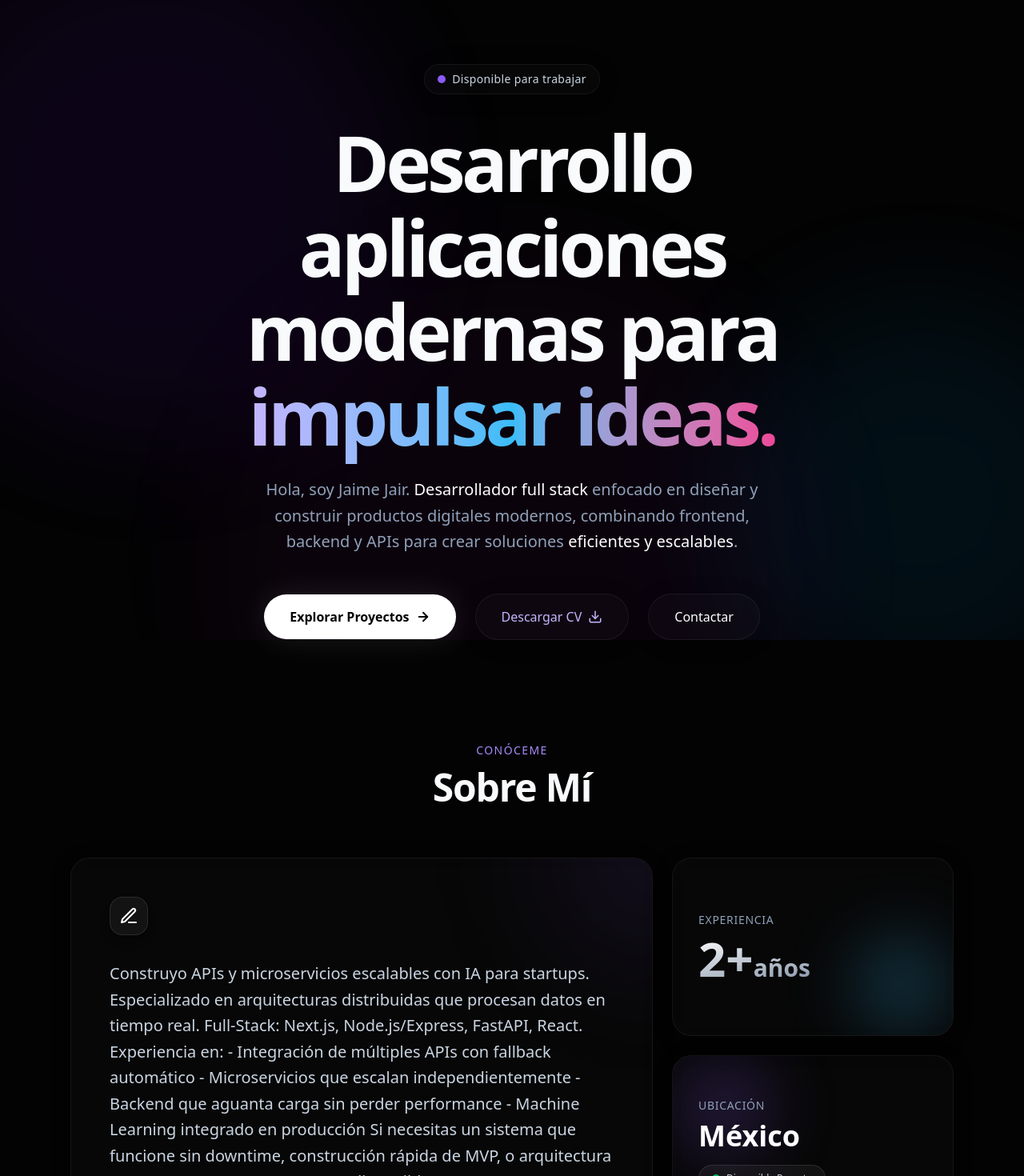
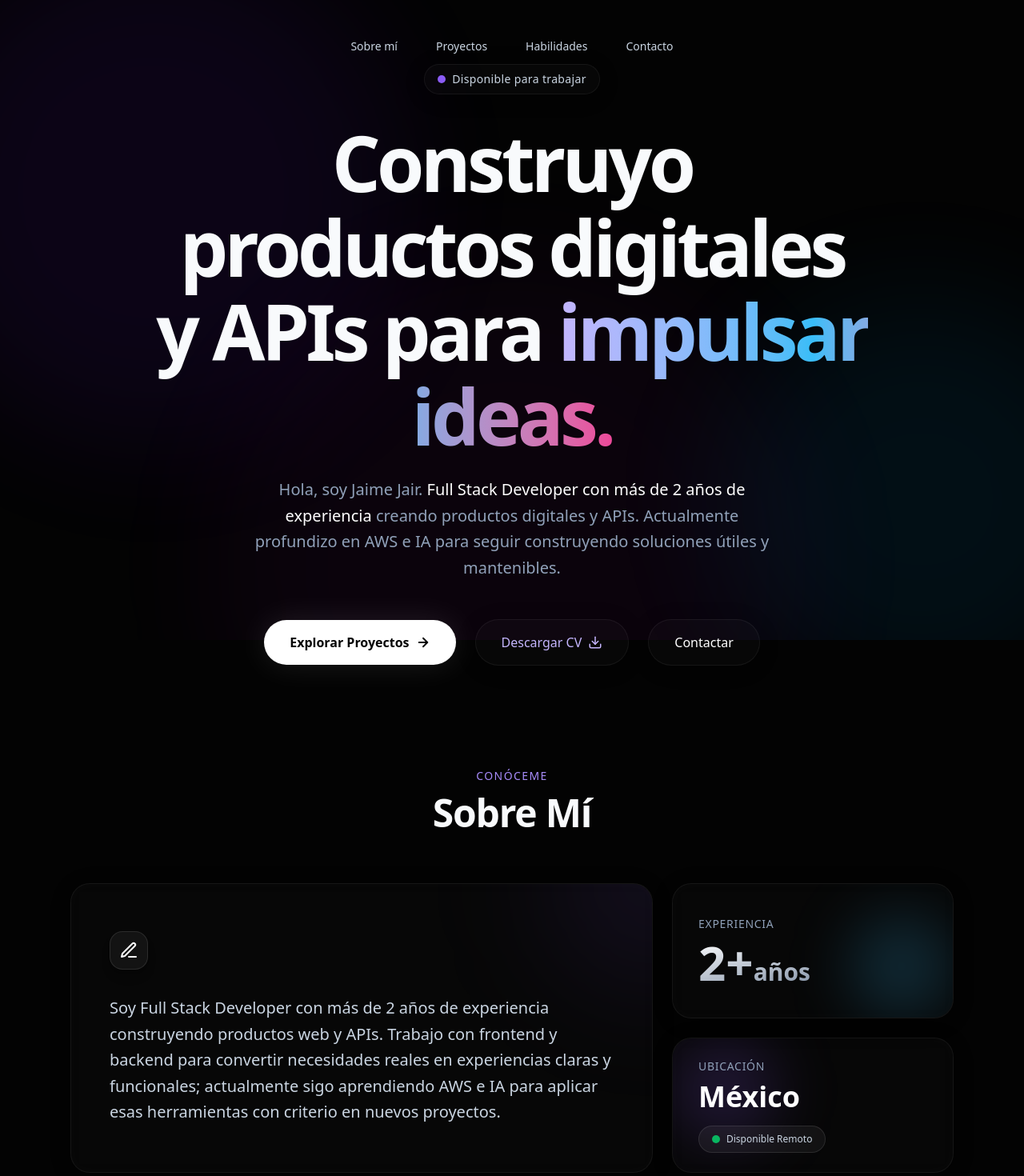
Before and after one commit to yahirjz/portafolio-next.js, a Next.js app: page / in a window 1280 px wide. Shown: the top 1470 px of the page at 80% size. Built offline with nearby package versions, Linux system fonts and the light colour scheme.

Commit message:
feat: establish truthful portfolio foundation

```diff
--- a/app/globals.css
+++ b/app/globals.css
@@ -35,6 +35,33 @@
     scroll-behavior: smooth;
     overflow-x: hidden;
   }
+
+  :focus-visible {
+    outline: 3px solid var(--color-brand-300);
+    outline-offset: 4px;
+  }
+
+  section[id], main[id] {
+    scroll-margin-top: 6rem;
+  }
+}
+
+.skip-link {
+  position: fixed;
+  top: 1rem;
+  left: 1rem;
+  z-index: 60;
+  padding: 0.75rem 1rem;
+  border-radius: 9999px;
+  background: #ffffff;
+  color: var(--color-dark-bg);
+  font-weight: 700;
+  transform: translateY(-200%);
+  transition: transform 150ms ease-out;
+}
+
+.skip-link:focus-visible {
+  transform: translateY(0);
 }
 
 /* Elegant Scrollbar */
--- a/app/page.tsx
+++ b/app/page.tsx
@@ -4,10 +4,14 @@ import Projects from "@/components/Projects";
 import Skills from "@/components/Skills";
 import Contact from "@/components/Contact";
 import Footer from "@/components/Footer";
+import Header from "@/components/Header";
 
 export default function Home() {
     return (
-        <main className="w-full min-h-screen bg-dark-bg relative overflow-hidden flex flex-col items-center selection:bg-brand-500/30 selection:text-white">
+        <>
+            <a className="skip-link" href="#contenido-principal">Saltar al contenido principal</a>
+            <Header />
+            <main id="contenido-principal" className="w-full min-h-screen bg-dark-bg relative overflow-hidden flex flex-col items-center selection:bg-brand-500/30 selection:text-white">
             {/* Aurora Background Effects */}
             <div className="fixed inset-0 z-0 overflow-hidden pointer-events-none">
                 <div className="aurora-bg w-[50vw] h-[50vw] bg-violet-600/20 top-[-10%] left-[-10%]"></div>
@@ -24,6 +28,7 @@ export default function Home() {
                 <Contact />
                 <Footer />
             </div>
-        </main>
+            </main>
+        </>
     );
 }
--- a/components/About.tsx
+++ b/components/About.tsx
@@ -1,5 +1,4 @@
 "use client"
-import { data } from "@/data/data"
 import { motion } from "framer-motion"
 
 const About = () => {
@@ -35,7 +34,7 @@ const About = () => {
                             <svg xmlns="http://www.w3.org/2000/svg" width="24" height="24" viewBox="0 0 24 24" fill="none" stroke="currentColor" strokeWidth="2" strokeLinecap="round" strokeLinejoin="round"><path d="M12 20h9"></path><path d="M16.5 3.5a2.12 2.12 0 0 1 3 3L7 19l-4 1 1-4Z"></path></svg>
                         </div>
                         <p className="text-slate-300 text-lg md:text-xl leading-relaxed font-sans font-light">
-                            {data.about}
+                            Soy Full Stack Developer con más de 2 años de experiencia construyendo productos web y APIs. Trabajo con frontend y backend para convertir necesidades reales en experiencias claras y funcionales; actualmente sigo aprendiendo AWS e IA para aplicar esas herramientas con criterio en nuevos proyectos.
                         </p>
                     </div>
                 </motion.div>
--- a/components/Header.tsx
+++ b/components/Header.tsx
@@ -1,31 +1,18 @@
 "use client"
 import Link from "next/link"
+import { motion, useScroll, useMotionValueEvent } from "framer-motion";
 import { useState } from "react";
-import { motion, useScroll, useMotionValueEvent } from "framer-motion";
 
 const Header = () => {
     const { scrollY } = useScroll();
-    const [hidden, setHidden] = useState(false);
     const [scrolled, setScrolled] = useState(false);
 
     useMotionValueEvent(scrollY, "change", (latest) => {
-        const previous = scrollY.getPrevious() ?? 0;
-        if (latest > previous && latest > 150) {
-            setHidden(true);
-        } else {
-            setHidden(false);
-        }
         setScrolled(latest > 20);
     });
 
     return (
         <motion.header
-            variants={{
-                visible: { y: 0, opacity: 1 },
-                hidden: { y: "-100%", opacity: 0 }
-            }}
-            animate={hidden ? "hidden" : "visible"}
-            transition={{ duration: 0.35, ease: "easeInOut" }}
             className={`fixed top-6 left-0 right-0 z-50 flex justify-center px-4`}
         >
             <nav className={`flex items-center gap-1 sm:gap-4 px-6 py-3 rounded-full transition-all duration-500 ${
@@ -44,7 +31,7 @@ const Header = () => {
 
 const NavLink = ({ href, children }: { href: string, children: React.ReactNode }) => {
     return (
-        <Link href={href} className="relative group px-3 py-1.5 md:px-4 md:py-2">
+        <Link href={href} className="relative group rounded-full px-3 py-1.5 md:px-4 md:py-2">
             <span className="text-xs md:text-sm font-medium text-slate-300 group-hover:text-white transition-colors relative z-10">
                 {children}
             </span>
--- a/components/Hero.tsx
+++ b/components/Hero.tsx
@@ -40,7 +40,7 @@ const Hero = () => {
                     transition={{ duration: 1, delay: 0.3, ease: "easeOut" }}
                     className="text-slate-50 font-sans font-extrabold text-4xl md:text-7xl lg:text-8xl tracking-tighter mb-6 leading-[1.1] max-w-4xl"
                 >
-                    Desarrollo aplicaciones modernas para {" "}
+                    Construyo productos digitales y APIs para {" "}
                     <span className="text-transparent bg-clip-text bg-gradient-to-r from-brand-300 via-accent-sky to-accent-pink">
                     impulsar ideas.
                     </span>
@@ -52,7 +52,7 @@ const Hero = () => {
                     transition={{ duration: 1, delay: 0.5, ease: "easeOut" }}
                     className="text-slate-400 text-lg md:text-xl font-sans max-w-2xl leading-relaxed mb-12 font-light"
                 >
-                    Hola, soy Jaime Jair. <strong className="text-white font-medium">Desarrollador full stack</strong> enfocado en diseñar y construir productos digitales modernos, combinando frontend, backend y APIs para crear soluciones <strong className="text-white font-medium">eficientes y escalables</strong>.
+                    Hola, soy Jaime Jair. <strong className="text-white font-medium">Full Stack Developer con más de 2 años de experiencia</strong> creando productos digitales y APIs. Actualmente profundizo en AWS e IA para seguir construyendo soluciones útiles y mantenibles.
                 </motion.p>
 
                 {/* Action Buttons */}
@@ -78,7 +78,7 @@ const Hero = () => {
                     <motion.a
                         whileHover={{ scale: 1.05 }}
                         whileTap={{ scale: 0.95 }}
-                        href="/cv.pdf"
+                        href="/CV_Jair_Formato_Base.pdf"
                         download="Mi_CV.pdf"
                         className="px-8 py-4 rounded-full glass-panel border border-brand-500/20 text-brand-300 font-medium hover:bg-brand-500/10 hover:border-brand-500/40 transition-colors flex items-center justify-center gap-2"
                     >
--- a/components/Skills.tsx
+++ b/components/Skills.tsx
@@ -3,12 +3,9 @@ import { data } from "@/data/data";
 import { motion, Variants } from "framer-motion";
 import Image from "next/image";
 
-const containerVariants: Variants = {
-    hidden: { opacity: 0 },
-    show: {
-        opacity: 1,
-        transition: { staggerChildren: 0.1 }
-    }
+type SkillItem = {
+    name: string;
+    logo: string;
 };
 
 const itemVariants: Variants = {
@@ -24,7 +21,7 @@ const SkillBadge = ({ name, logo }: { name: string, logo: string }) => (
     </motion.div>
 );
 
-const SkillCategory = ({ title, skills, delay }: { title: string, skills: any[], delay: number }) => (
+const SkillCategory = ({ title, skills, delay }: { title: string, skills: SkillItem[], delay: number }) => (
     <motion.div
         initial="hidden"
         whileInView="show"
```
